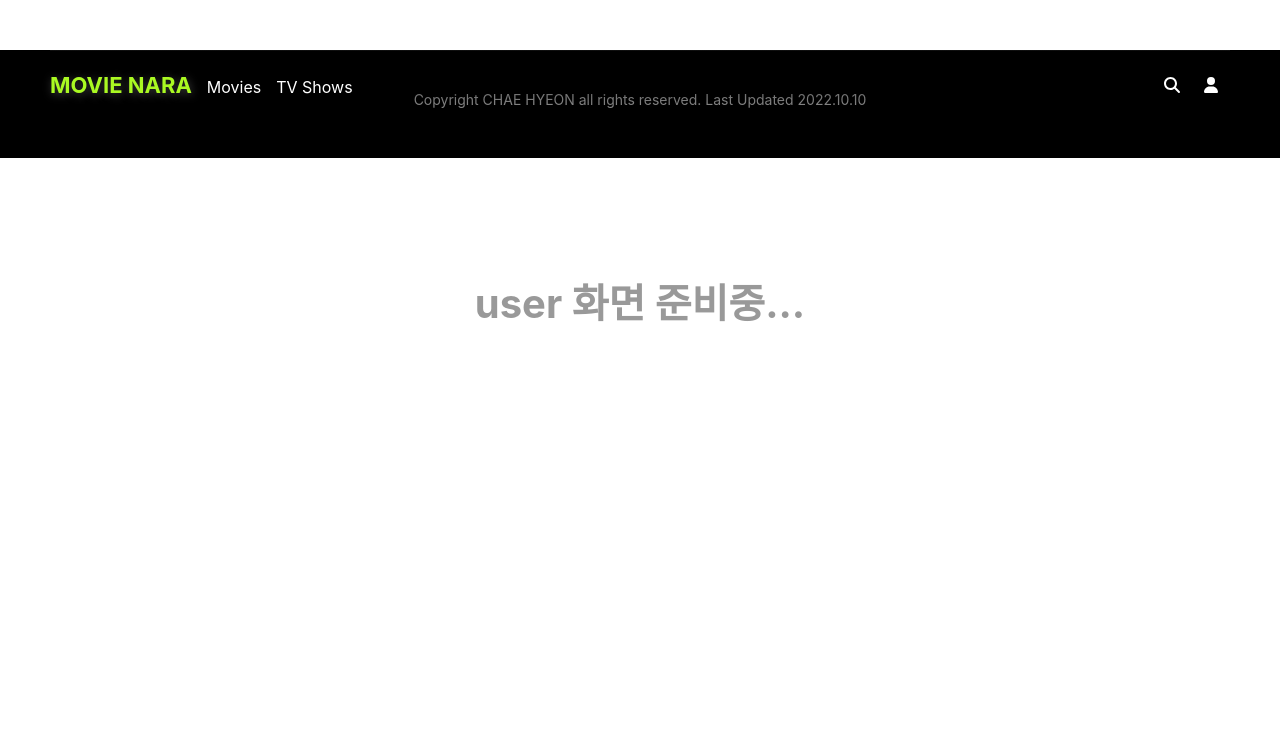
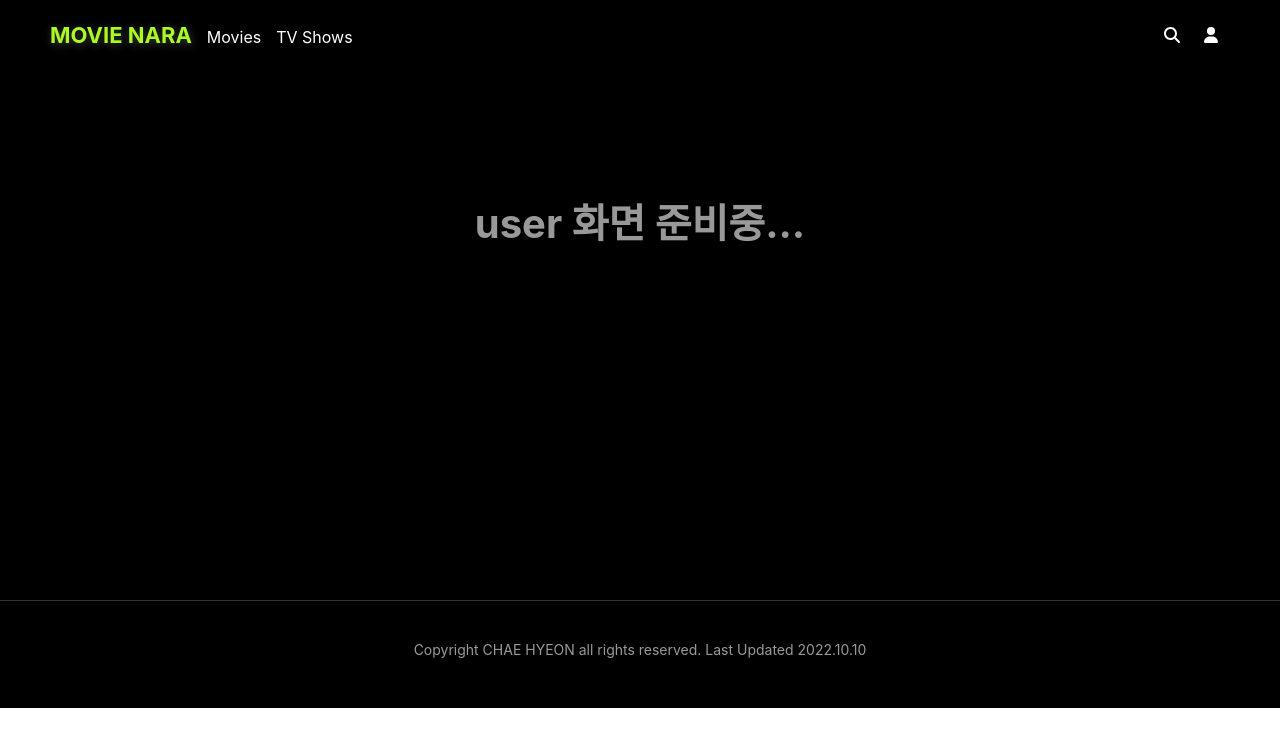
Before and after one commit to hyeon-chae/movie-nara, a React (Create React App) app: page /user in a window 1280 px wide. Shown: the top 746 px of the page. Built offline with nearby package versions, Linux system fonts and the light colour scheme.

Commit message:
footer area 수정

```diff
--- a/src/App.js
+++ b/src/App.js
@@ -3,11 +3,13 @@ import React from 'react';
 // import { Routes, Route, Link } from 'react-router-dom';
 
 import MainLayout from './pages/MainLayout';
+import Footer from './components/Footer'
 
 function App() {
   return (
     <div className="App">
       <MainLayout />
+      <Footer />
     </div>
   );
 }
--- a/src/pages/MainLayout.js
+++ b/src/pages/MainLayout.js
@@ -9,7 +9,6 @@ import User from './User'
 import DetailPage from './DetailPage'
 import SearchPage from './SearchPage'
 import MainSearchModal from '../components/modal/MainSearchModal';
-import Footer from '../components/Footer'
 
 const MainLayout = () => {
   const [showSearchModal, setShowSearchModal] = useState(false)
@@ -48,7 +47,7 @@ const MainLayout = () => {
           isShowSearchModal={isShowSearchModal}
         ></MainSearchModal>) : ''}
       </Router>
-      <Footer />
+
     </div>
   )
 }
--- a/src/style/_common.scss
+++ b/src/style/_common.scss
@@ -191,9 +191,17 @@ select {
 
 .footer-area{
   padding: 40px 0 50px;
-  margin: 50px 50px 0;
+  // margin: 50px 50px 0;
   text-align: center;
   color: #999;
   font-size: 14px;
   border-top: 1px solid #333;
+  background: #000;
+  // position: absolute;
+  // bottom: 0;
+  // width: 100%;
 }
+
+.app{
+  position: relative;
+}
--- a/src/style/_mainLayout.scss
+++ b/src/style/_mainLayout.scss
@@ -5,10 +5,16 @@
   background: #000;
 }
 .center{
-  position: fixed;
-  top: 35%;
-  left: 50%;
-  transform: translateX(-50%);
+  // position: fixed;
+  // top: 35%;
+  // left: 50%;
+  // transform: translateX(-50%);
   @include title03;
   color: #999;
+  padding: 200px 0;
+  width: 100%;
+  box-sizing: border-box;
+  padding-top: 200px;
+  height: calc(100vh - 200px);
+  text-align: center;
 }
```
